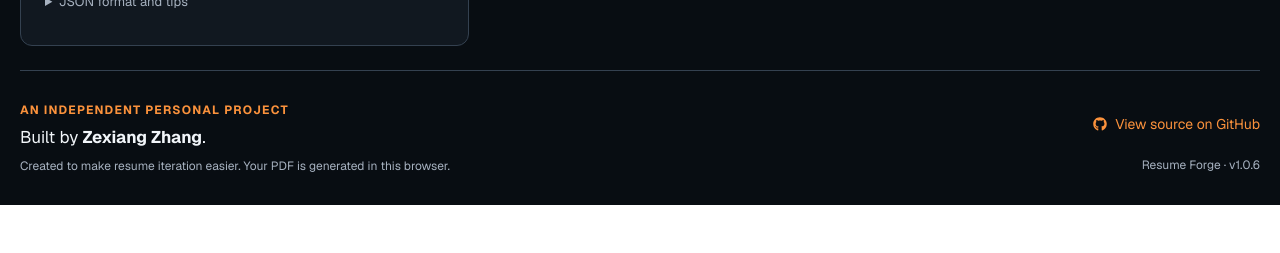
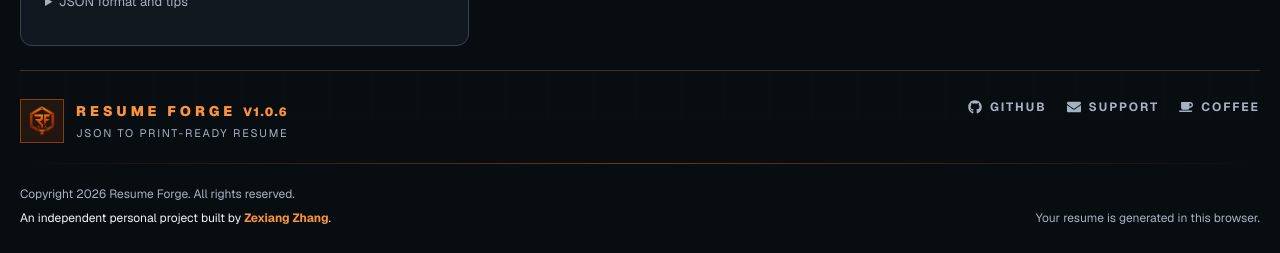
Before and after one commit to 626-Legendary/resume-forge, a Next.js app: page /dashboard in a window 1280 px wide. Shown: the part 1593-1846 px from the top of the page. Before the commit the page ends 1798 px from the top, so only its background shows below. Built offline with nearby package versions, Linux system fonts and the light colour scheme; no server answers.

Commit message:
style: align dashboard footer with landing page layout
Reuse the shared footer with theme-aware dashboard colors, matching vertical spacing, navigation and divider. Preserve personal-project attribution and keep the version in the footer while retaining the simplified header.

```diff
--- a/app/globals.css
+++ b/app/globals.css
@@ -330,40 +330,39 @@
   margin: 8px 0;
 }
 .builder-footer {
-  display: flex;
-  flex-wrap: wrap;
-  justify-content: space-between;
-  gap: 16px;
-  padding: 24px 0;
+  padding: 28px 0;
   margin-top: 24px;
   font-size: 12px;
   color: var(--muted);
-  border-top: 1px solid var(--border);
-  align-items: center;
+  border-top: 1px solid color-mix(in srgb, var(--accent) 25%, transparent);
+  background: var(--background);
 }
-.builder-footer-author > p {
-  margin: 6px 0;
+.builder-footer .app-footer-title,
+.builder-footer .app-footer-author {
+  color: var(--accent);
 }
-.builder-footer-author > p:nth-child(2) {
-  font-size: 17px;
+.builder-footer .app-footer-tagline,
+.builder-footer .app-footer-link,
+.builder-footer .app-footer-icon,
+.builder-footer .app-footer-meta,
+.builder-footer .app-footer-attribution,
+.builder-footer .app-footer-note {
+  color: var(--muted);
+}
+.builder-footer .app-footer-attribution {
   color: var(--text);
 }
-.builder-footer-author strong {
+.builder-footer .app-footer-author {
   font-weight: 650;
 }
-.builder-footer-links {
-  display: flex;
-  flex-direction: column;
-  gap: 10px;
-  align-items: flex-end;
+.builder-footer .app-footer-link {
+  border-color: var(--border);
+  background: transparent;
 }
-.builder-footer-links a {
-  display: inline-flex;
-  align-items: center;
-  gap: 8px;
-  min-height: 44px;
+.builder-footer .app-footer-link:hover,
+.builder-footer .app-footer-link:hover .app-footer-icon {
   color: var(--accent);
-  font-size: 14px;
+  border-color: var(--accent);
 }
 @media (max-width: 960px) {
   .builder-grid {
@@ -394,9 +393,6 @@
   .builder-brand-meta {
     font-size: 10px;
   }
-  .builder-footer-links {
-    align-items: flex-start;
-  }
   .editor-panel {
     padding: 16px;
   }
--- a/components/AppFooter.tsx
+++ b/components/AppFooter.tsx
@@ -26,9 +26,20 @@ const footerLinks = [
   },
 ];
 
-const AppFooter = () => {
+const AppFooter = ({
+  variant = "default",
+}: {
+  variant?: "default" | "builder";
+}) => {
+  const isBuilder = variant === "builder";
   return (
-    <footer className="relative overflow-hidden border-t border-orange-500/25 bg-[#07090c] px-4 py-7 text-zinc-500 sm:px-5 md:px-8">
+    <footer
+      className={
+        isBuilder
+          ? "builder-footer relative overflow-hidden"
+          : "relative overflow-hidden border-t border-orange-500/25 bg-[#07090c] px-4 py-7 text-zinc-500 sm:px-5 md:px-8"
+      }
+    >
       <div
         aria-hidden="true"
         className="pointer-events-none absolute inset-0 opacity-[0.16]"
@@ -60,14 +71,14 @@ const AppFooter = () => {
               </Link>
 
               <div className="min-w-0">
-                <p className="font-[var(--font-orbitron)] text-sm font-black uppercase tracking-[0.24em] text-orange-400 sm:tracking-[0.28em]">
+                <p className="app-footer-title font-[var(--font-orbitron)] text-sm font-black uppercase tracking-[0.24em] text-orange-400 sm:tracking-[0.28em]">
                   Resume Forge{" "}
                   <span className="text-xs tracking-[0.1em]">
                     v{app_version}
                   </span>
                 </p>
 
-                <p className="mt-1 hidden font-[var(--font-mono)] text-[11px] uppercase tracking-[0.16em] text-zinc-600 sm:block">
+                <p className="app-footer-tagline mt-1 hidden font-[var(--font-mono)] text-[11px] uppercase tracking-[0.16em] text-zinc-600 sm:block">
                   JSON to print-ready resume
                 </p>
               </div>
@@ -87,9 +98,12 @@ const AppFooter = () => {
                   href={item.href}
                   target={item.external ? "_blank" : undefined}
                   rel={item.external ? "noopener noreferrer" : undefined}
-                  className="group inline-flex items-center gap-2 border border-zinc-800 bg-[#07090c]/60 px-3 py-2 font-[var(--font-orbitron)] text-[11px] font-bold uppercase tracking-[0.14em] text-zinc-400 transition hover:border-orange-500/60 hover:text-orange-400 sm:border-0 sm:bg-transparent sm:px-0 sm:py-0 sm:text-xs sm:tracking-[0.16em]"
+                  className="app-footer-link group inline-flex items-center gap-2 border border-zinc-800 bg-[#07090c]/60 px-3 py-2 font-[var(--font-orbitron)] text-[11px] font-bold uppercase tracking-[0.14em] text-zinc-400 transition hover:border-orange-500/60 hover:text-orange-400 sm:border-0 sm:bg-transparent sm:px-0 sm:py-0 sm:text-xs sm:tracking-[0.16em]"
                 >
-                  <Icon className="text-sm text-zinc-500 transition group-hover:text-orange-400" />
+                  <Icon
+                    aria-hidden="true"
+                    className="app-footer-icon text-sm text-zinc-500 transition group-hover:text-orange-400"
+                  />
                   {item.label}
                 </Link>
               );
@@ -97,20 +111,22 @@ const AppFooter = () => {
           </nav>
         </div>
         <div className="my-5 h-px w-full bg-gradient-to-r from-transparent via-orange-500/45 to-transparent" />
-        <div className="flex flex-col gap-4 border-zinc-800 font-[var(--font-mono)] text-xs leading-5 text-zinc-600 md:flex-row md:items-end md:justify-between">
+        <div className="app-footer-meta flex flex-col gap-4 border-zinc-800 font-[var(--font-mono)] text-xs leading-5 text-zinc-600 md:flex-row md:items-end md:justify-between">
           <div>
             <p>
               Copyright {new Date().getFullYear()} Resume Forge. All rights
               reserved.
             </p>
 
-            <p className="mt-1 text-zinc-500">
-              Independent project built by{" "}
+            <p className="app-footer-attribution mt-1 text-zinc-500">
+              {isBuilder
+                ? "An independent personal project built by "
+                : "Independent project built by "}
               <Link
                 href="https://www.linkedin.com/in/zexiangzhang/"
                 target="_blank"
                 rel="noopener noreferrer"
-                className="text-orange-400 transition hover:text-orange-300"
+                className="app-footer-author text-orange-400 transition hover:text-orange-300"
               >
                 Zexiang Zhang
               </Link>
@@ -118,9 +134,10 @@ const AppFooter = () => {
             </p>
           </div>
 
-          <p className="max-w-md text-zinc-500 md:text-right">
-            Built to help job seekers move faster, apply smarter, and land
-            sooner.
+          <p className="app-footer-note max-w-md text-zinc-500 md:text-right">
+            {isBuilder
+              ? "Your resume is generated in this browser."
+              : "Built to help job seekers move faster, apply smarter, and land sooner."}
           </p>
         </div>
       </div>
--- a/components/resume-builder.tsx
+++ b/components/resume-builder.tsx
@@ -1,10 +1,9 @@
 "use client";
 import Link from "next/link";
 import Image from "next/image";
-import { FaGithub } from "react-icons/fa";
+import AppFooter from "@/components/AppFooter";
 import logo from "@/public/logo.png";
 import ResumeJsonHelp from "@/components/resume-json-help";
-import { creatorName, githubRepositoryUrl } from "@/lib/site";
 import { useState, useSyncExternalStore } from "react";
 import { useBuilder } from "@/components/use-builder";
 import { useResumePdf } from "@/components/use-resume-pdf";
@@ -14,7 +13,6 @@ import {
   RESUME_TEMPLATE_OPTIONS,
   type ResumeTemplateId,
 } from "@/lib/resume-template";
-import { app_version } from "@/constants/metaData";
 import {
   RESUME_FONT_FIELDS,
   RESUME_FONT_SIZE_OPTIONS,
@@ -89,9 +87,6 @@ export default function ResumeBuilder() {
           </span>
           <span className="builder-brand-copy">
             <span className="builder-brand-title">Resume Forge</span>
-            <span className="builder-brand-meta">
-              JSON to PDF <span aria-hidden="true">·</span> v{app_version}
-            </span>
           </span>
         </Link>
         <button type="button" aria-pressed={light} onClick={toggleMode}>
@@ -307,29 +302,7 @@ export default function ResumeBuilder() {
           </div>
         </section>
       </div>
-      <footer className="builder-footer">
-        <div className="builder-footer-author">
-          <p className="eyebrow">An independent personal project</p>
-          <p>
-            Built by <strong>{creatorName}</strong>.
-          </p>
-          <p className="muted">
-            Created to make resume iteration easier. Your PDF is generated in
-            this browser.
-          </p>
-        </div>
-        <div className="builder-footer-links">
-          <a
-            href={githubRepositoryUrl}
-            target="_blank"
-            rel="noopener noreferrer"
-          >
-            <FaGithub aria-hidden="true" />
-            View source on GitHub
-          </a>
-          <span>Resume Forge · v{app_version}</span>
-        </div>
-      </footer>
+      <AppFooter variant="builder" />
     </main>
   );
 }
```
Also changed, not shown: 3 other files (tests, documents, lock files or other folders).
